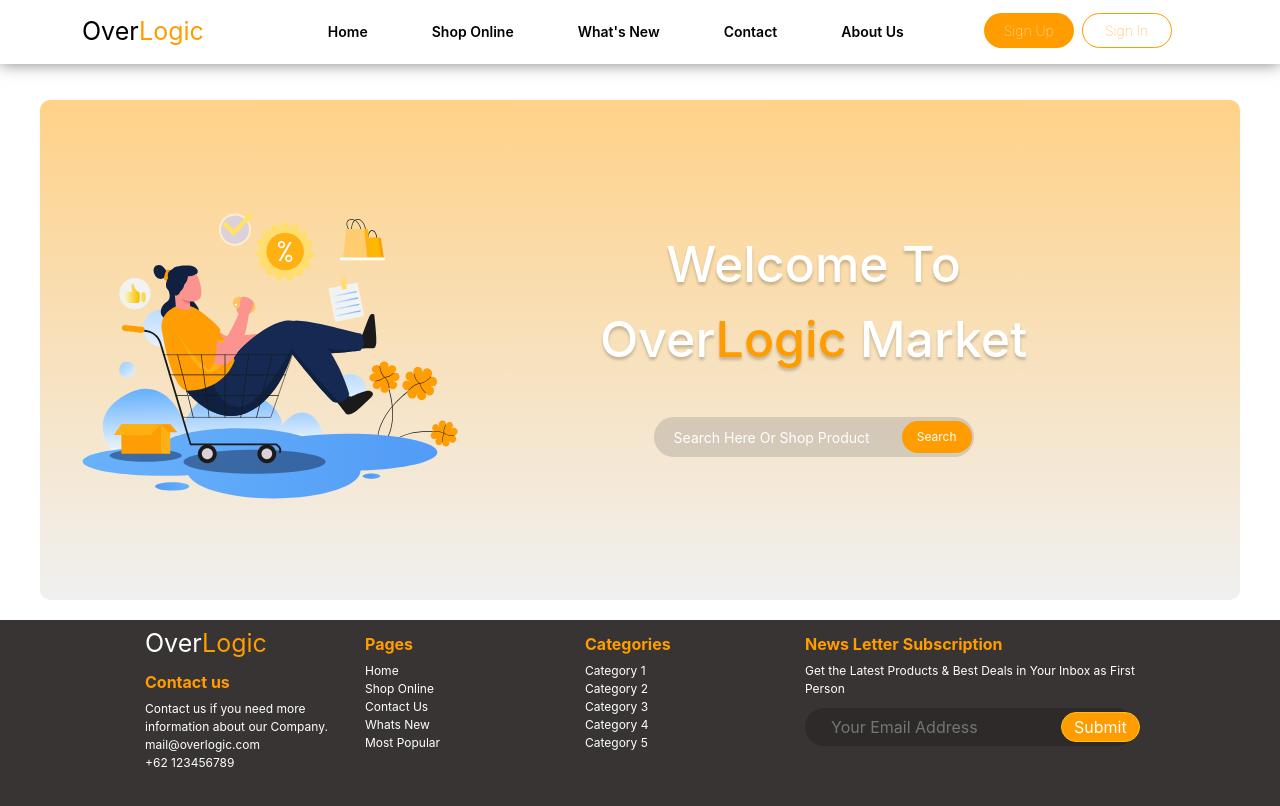
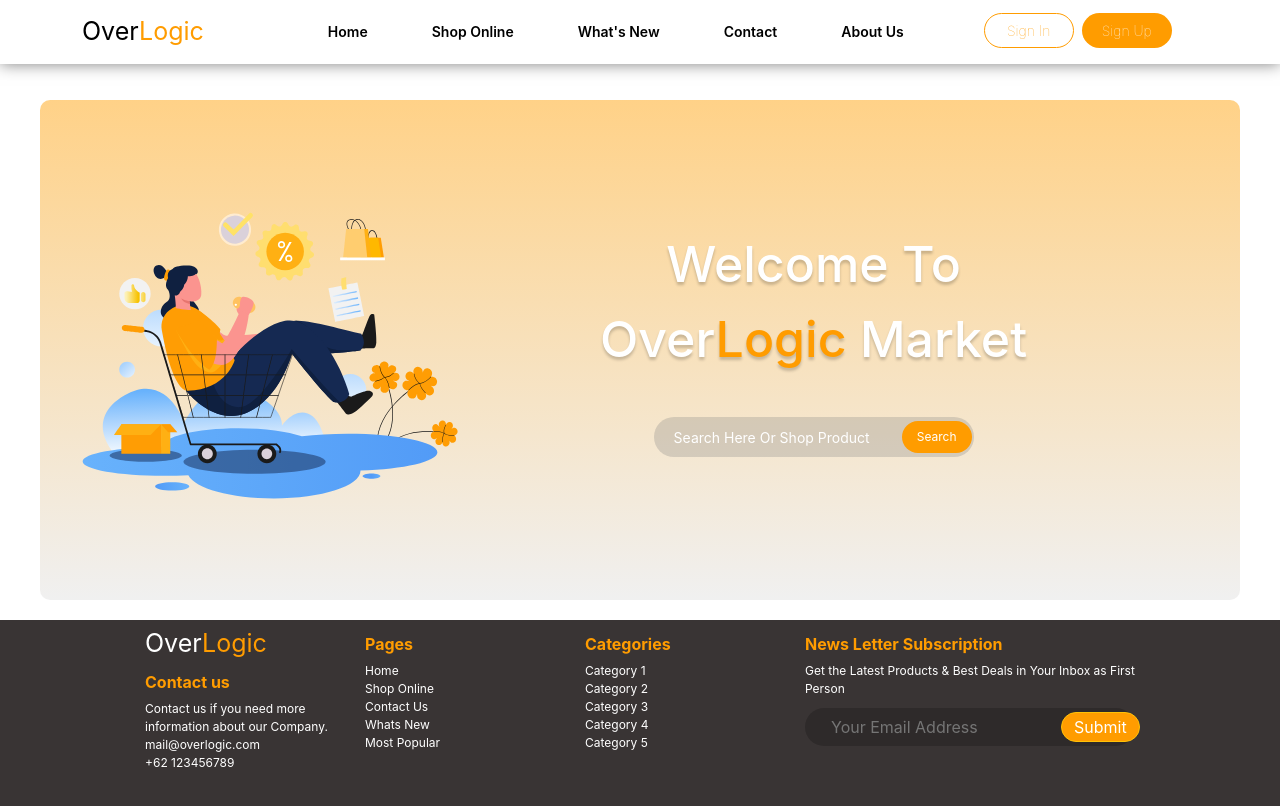
Before and after one commit to FJR-Overlogic/nextts-ovlomarket, a Next.js app: page / in a window 1280 px wide. Shown: the top 806 px of the page. Built offline with nearby package versions, Linux system fonts and the light colour scheme.

Commit message:
Update: hover

```diff
--- a/src/components/layouts/navbar/navbar.module.css
+++ b/src/components/layouts/navbar/navbar.module.css
@@ -7,6 +7,10 @@
 .li-navbar {
   color: black;
   font-size: 14px;
+}
+
+.li-navbar:hover {
+  color: #ff9c00;
 }
 
 .sign-up-box {
@@ -20,12 +24,6 @@
   justify-content: center;
   align-items: center;
   font-weight: 100;
-}
-
-.sign-up-box:hover {
-  background-color: white;
-  color: #ff9c00;
-  border: 1px solid #ff9c00;
 }
 
 .sign-in-box {
@@ -43,6 +41,16 @@
 }
 
 .sign-in-box:hover {
+  color: white;
   background-color: #ff9c00;
+}
+
+.sign-in-box:hover + .sign-up-box {
+  background-color: white;
+  border: 1px solid #ff9c00;
+  color: #ff9c00;
+}
+
+.sign-up-box:hover {
   color: white;
 }
--- a/src/components/layouts/navbar/navbar.tsx
+++ b/src/components/layouts/navbar/navbar.tsx
@@ -61,12 +61,12 @@ export default function Navbar() {
                 <div className={`${styles["li-navbar"]}`}>About Us</div>
               </Link>
             </li>
-            <div className="d-flex ms-4">
-              <Link className={`nav-link ${styles["sign-up-box"]}`} href="#">
+            <div className={`d-flex ms-4 ${styles["sign-box"]}`}>
+              <Link className={`nav-link ${styles["sign-in-box"]}`} href="#">
+                Sign In
+              </Link>
+              <Link className={`nav-link ${styles["sign-up-box"]}  ms-2`} href="#">
                 Sign Up
-              </Link>
-              <Link className={`nav-link ${styles["sign-in-box"]} ms-2`} href="#">
-                Sign In
               </Link>
             </div>
           </ul>
```
